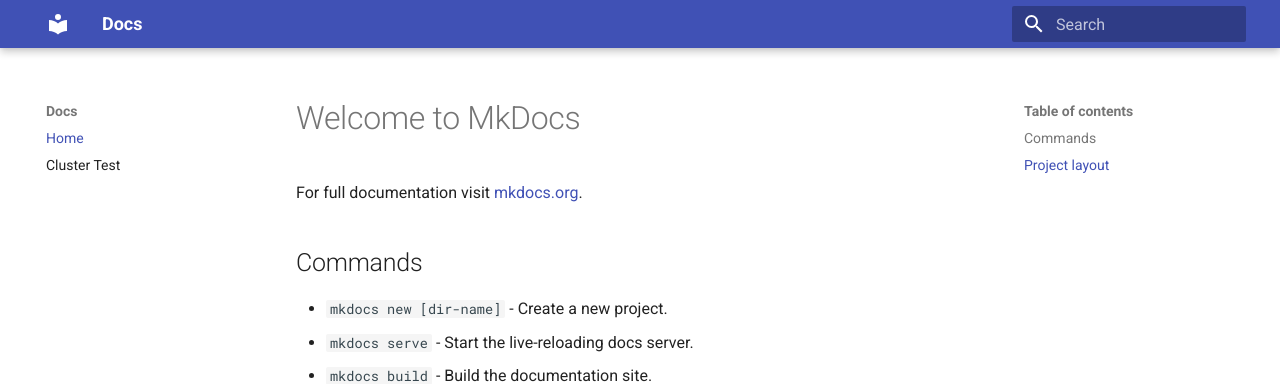
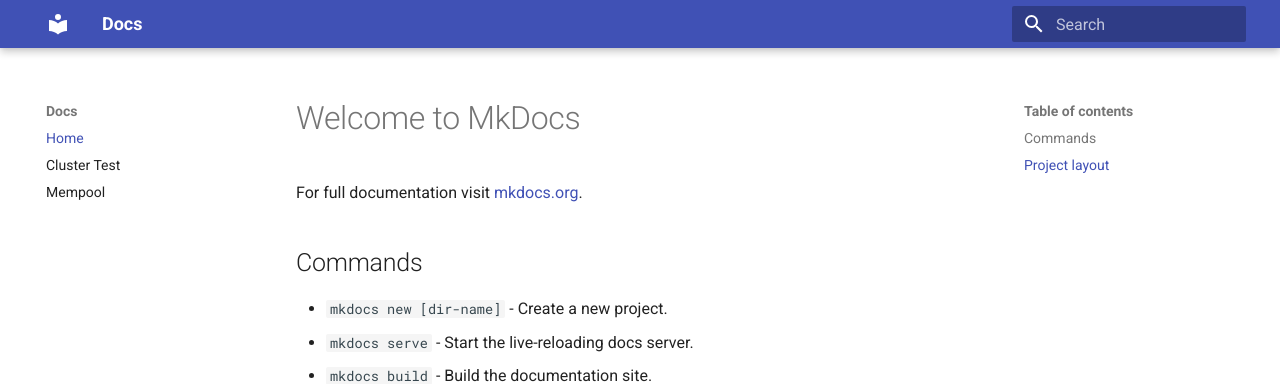
Before and after one commit to GRTeamA/docs, an MkDocs documentation site: the page built from docs/index.md, in a window 1280 px wide. Shown: the top 384 px of the page. Built offline with MkDocs 1.6.1 and Material for MkDocs 9.7.7, drawn with Linux system fonts in a browser that asks for light colours.

Commit message:
add mempool.md

```diff
--- a/mkdocs.yml
+++ b/mkdocs.yml
@@ -4,3 +4,4 @@
 nav:
   - Home: index.md
   - Cluster Test: cluster_test.md
+  - Mempool: mempool.md
```
